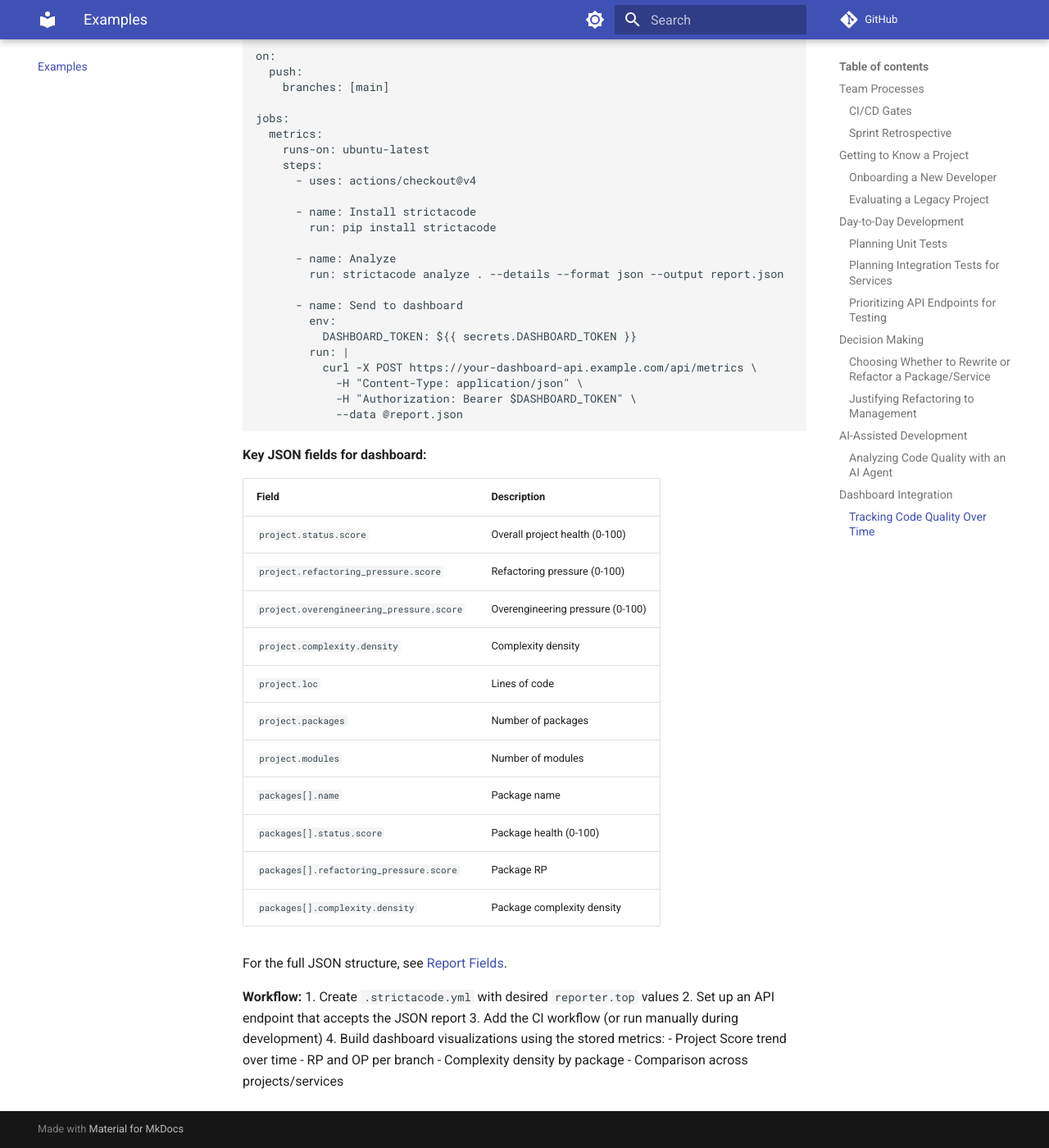
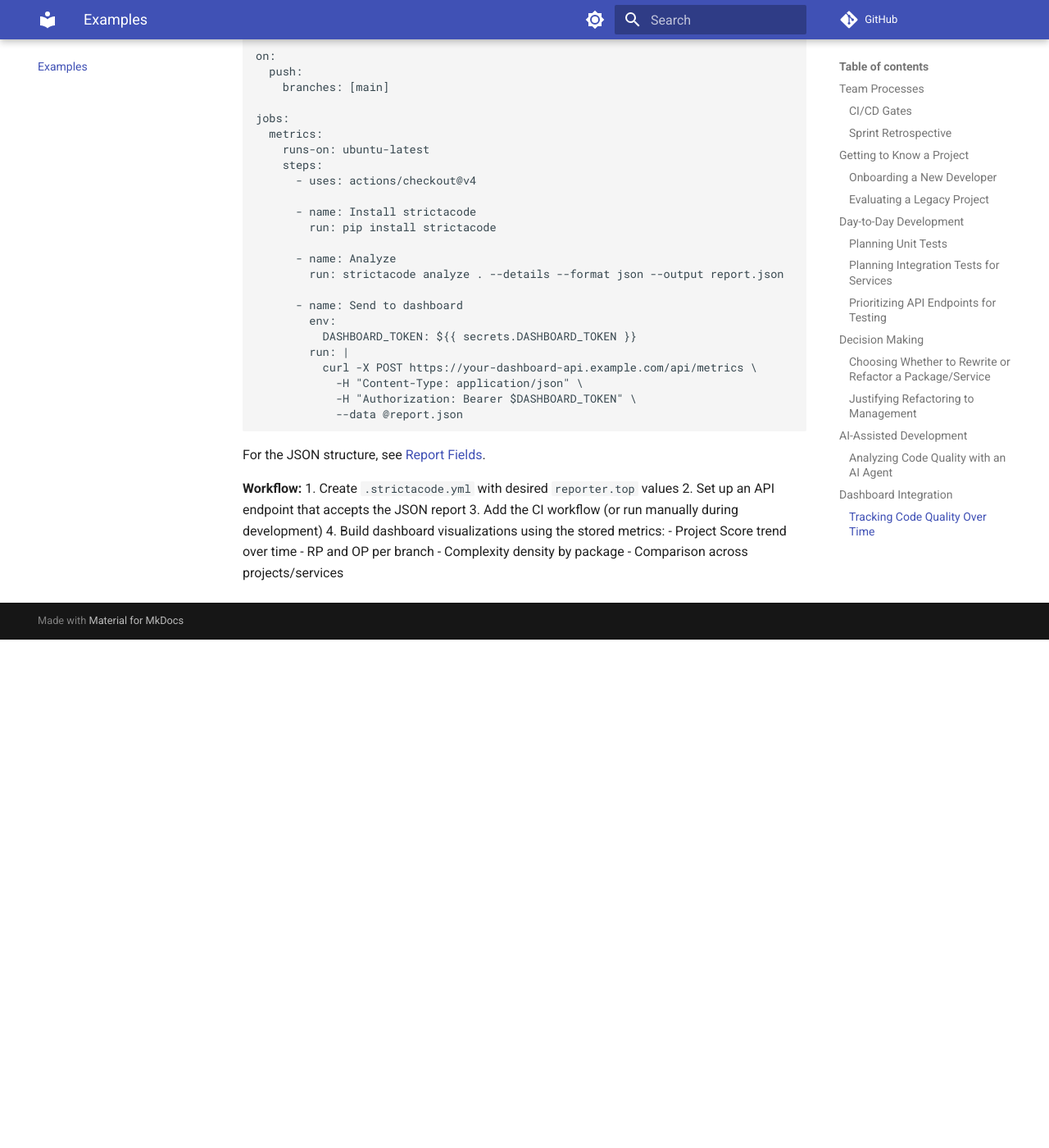
Before and after one commit to qarium/strictacode, an MkDocs documentation site: the page built from docs/examples.md, in a window 1280 px wide and 1400 px high, scrolled down 7227 px. Shown: the whole window at 82% size. Built offline with MkDocs 1.6.1 and Material for MkDocs 9.7.7, drawn with Linux system fonts in a browser that asks for light colours; comment, search, counter and statistics services are not loaded; after the commit the page ends 8007 px from its top, so only the background shows below that; some of the changed text lies outside the part shown.

Commit message:
fix example docs

````diff
--- a/docs/examples.md
+++ b/docs/examples.md
@@ -357,23 +357,7 @@
             --data @report.json
 ```
 
-**Key JSON fields for dashboard:**
-
-| Field                                            | Description                          |
-|--------------------------------------------------|--------------------------------------|
-| `project.status.score`                           | Overall project health (0-100)       |
-| `project.refactoring_pressure.score`             | Refactoring pressure (0-100)         |
-| `project.overengineering_pressure.score`         | Overengineering pressure (0-100)     |
-| `project.complexity.density`                     | Complexity density                   |
-| `project.loc`                                    | Lines of code                        |
-| `project.packages`                               | Number of packages                   |
-| `project.modules`                                | Number of modules                    |
-| `packages[].name`                                | Package name                         |
-| `packages[].status.score`                        | Package health (0-100)               |
-| `packages[].refactoring_pressure.score`          | Package RP                           |
-| `packages[].complexity.density`                  | Package complexity density           |
-
-For the full JSON structure, see [Report Fields](report-fields.md).
+For the JSON structure, see [Report Fields](report-fields.md).
 
 **Workflow:**
 1. Create `.strictacode.yml` with desired `reporter.top` values
````
Also changed, not shown: other parts of docs/examples.md (+1 -1 lines).
